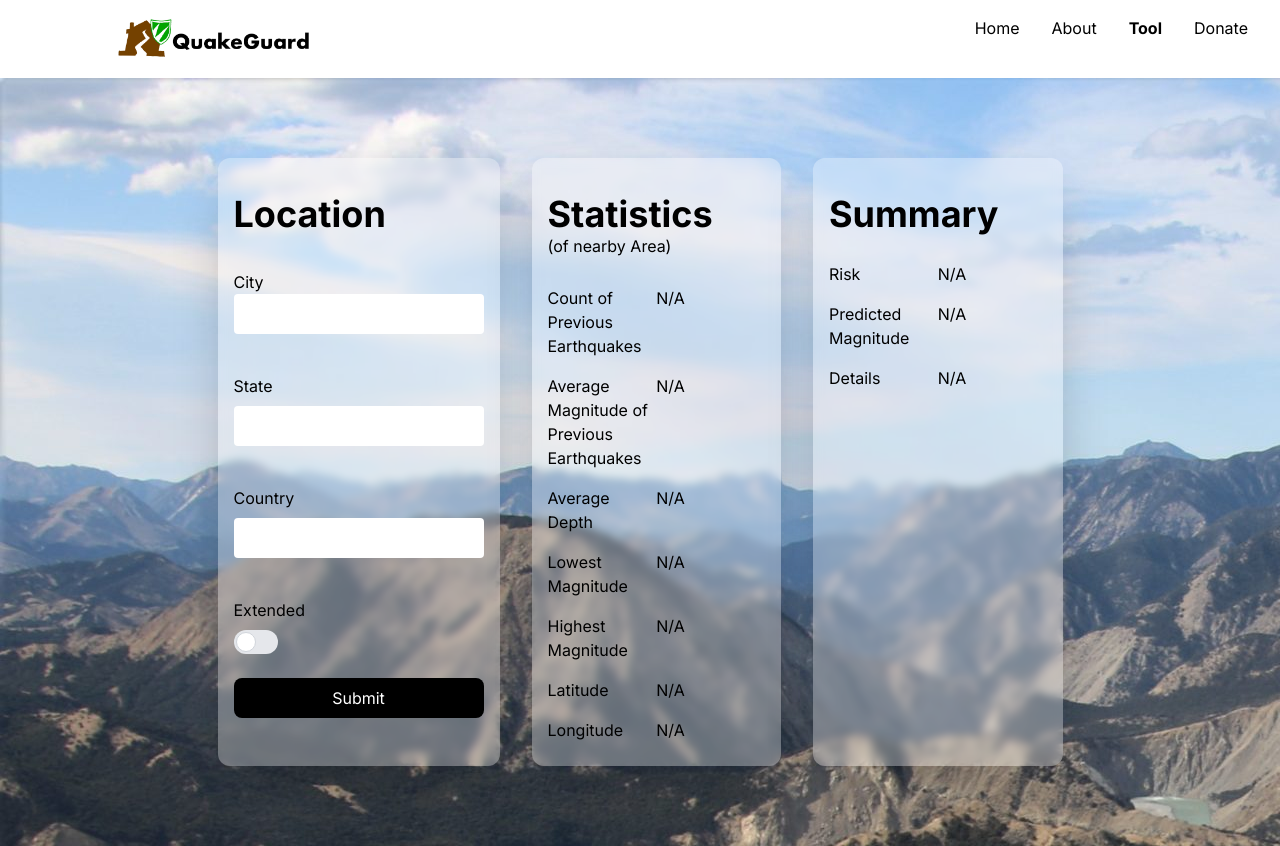
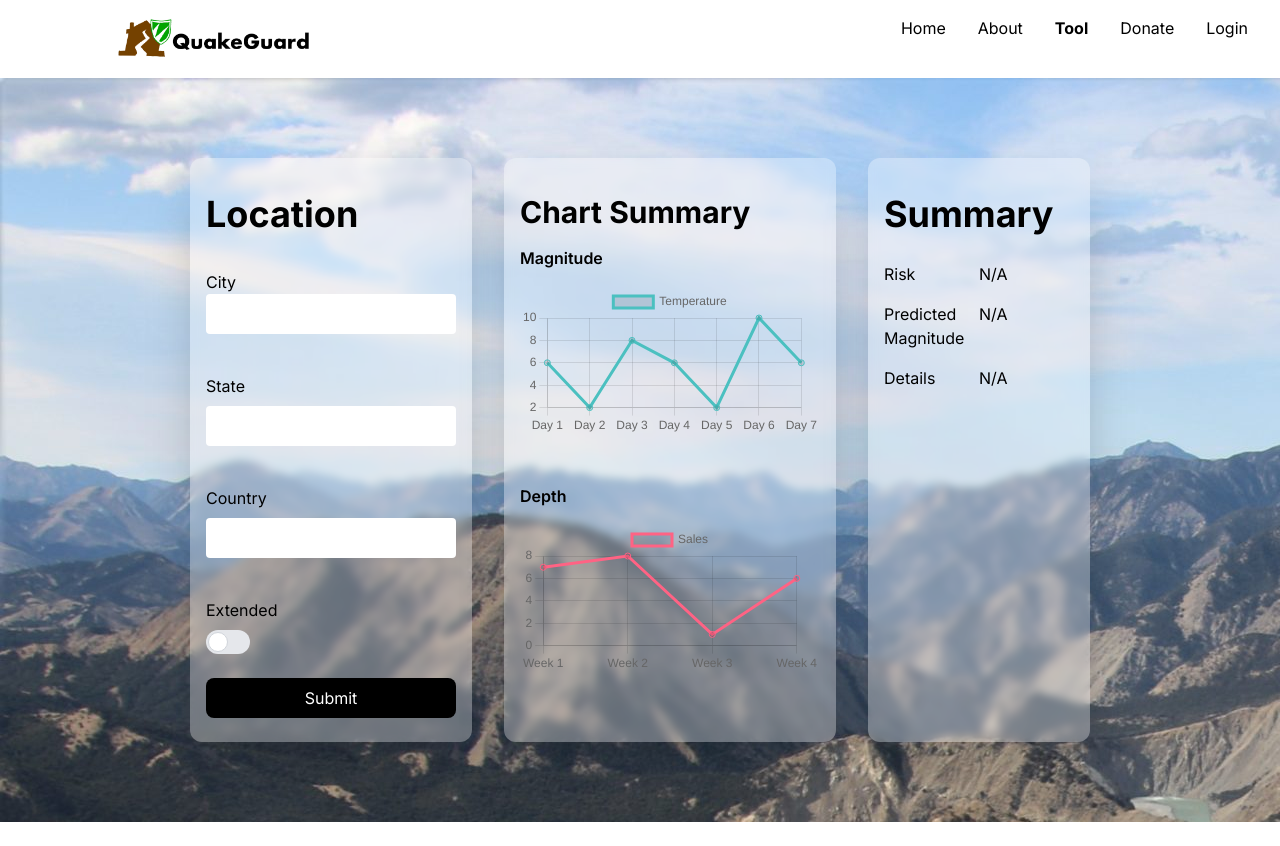
Before and after one commit to adityarao2005/deltahacksX, a Next.js app in the folder quake-guard/quake-guard-frontend/: page /tool in a window 1280 px wide. After the commit the page ends 822 px from the top, so only its background shows below. Built offline with nearby package versions, Linux system fonts and the light colour scheme.

Commit message:
Made new UI for Donate Page, and put charts onto tool

```diff
--- a/quake-guard/quake-guard-frontend/package.json
+++ b/quake-guard/quake-guard-frontend/package.json
@@ -11,8 +11,10 @@
   "dependencies": {
     "@stripe/react-stripe-js": "^2.4.0",
     "@stripe/stripe-js": "^2.3.0",
+    "chart.js": "^4.4.1",
     "next": "14.0.4",
     "react": "^18",
+    "react-chartjs-2": "^5.2.0",
     "react-dom": "^18"
   },
   "devDependencies": {
--- a/quake-guard/quake-guard-frontend/src/app/donate/page.tsx
+++ b/quake-guard/quake-guard-frontend/src/app/donate/page.tsx
@@ -5,21 +5,29 @@ export default function DonatePage() {
   const goBack = () => {
     window.location.href = "/";
   };
+
   const [donated, setDonated] = useState(false);
-	const dontateFunction = () => {
+  const [showLoginScreen, setShowLoginScreen] = useState(false);
+
+  const donateFunction = () => {
     setDonated(true);
   };
 
+  const showLogin = () => {
+
+    window.location.href = "/login";
+  };
+
   return (
-		<div className="flex flex-col bg-[url('/quake3.jpeg')]">
+    <div className="flex flex-col bg-[url('/quake3.jpeg')] flex-1">
       <div className='flex-1 bg-gray-300 rounded-xl pt-4 pb-18 px-10 my-20 w-1/4 mx-auto text-center shadow-2xl backdrop-blur-md bg-white/30'>
-				<div className={"pb-8 " + (donated ? "block" : "hidden")}>
+        {donated ? (
+          <div className="pb-8 block">
             <h1 className='text-center text-4xl font-bold py-5'>
               Thank you for your donation!
             </h1>
             <p className='text-center text-xl'>
-						Your $10 donation will go towards helping the victims of
-						the earthquake.
+              Your $10 donation will go towards helping the victims of the earthquake.
             </p>
             <button
               className='rounded-lg bg-[#030712] text-white py-2 px-4 mt-4'
@@ -28,7 +36,8 @@ export default function DonatePage() {
               Home
             </button>
           </div>
-				<div className={"pb-8 " + (donated && "hidden")}>
+        ) : (
+          <div className={"pb-8 " + (showLoginScreen ? "hidden" : "block")}>
             <h1 className='text-center text-4xl font-bold py-5'>
               Donate
             </h1>
@@ -73,16 +82,22 @@ export default function DonatePage() {
                 </span>
               </div>
               <div className='flex flex-col py-2'>
+                <a href="/login">
+                  Are you a Relief Agency?
+                </a>
+              </div>
+            </div>
+            <div className='flex flex-col py-2'>
               <button
                 type='submit'
                 className='rounded-lg bg-[#030712] text-white py-2 px-4'
-								onClick={dontateFunction}
+                onClick={donateFunction}
               >
                 Donate
               </button>
             </div>
           </div>
-				</div>
+        )}
       </div>
     </div>
   );
--- /dev/null
+++ b/quake-guard/quake-guard-frontend/src/app/login/page.tsx
@@ -0,0 +1,48 @@
+import React from "react";
+
+const LoginPage = () => {
+  return (
+    <div className="flex flex-col items-center justify-center min-h-screen bg-[url('/quake3.jpeg')]">
+      <div className='bg-gray-300 rounded-xl p-8 w-96 text-center shadow-2xl backdrop-blur-md bg-white/30'>
+        <h1 className='text-4xl font-bold mb-8 text-[#030712]'>
+          Relief Agency Login
+        </h1>
+        <div className='flex flex-col'>
+          <div className='mb-4'>
+            <label htmlFor='username' className='text-[#030712] text-lg font-semibold mb-2'>
+              Username
+            </label>
+            <input
+              type='text'
+              className='rounded border-2 border-[#030712] p-2 w-full focus:outline-none focus:border-[#030712]'
+            />
+          </div>
+          <div className='mb-6'>
+            <label htmlFor='password' className='text-[#030712] text-lg font-semibold mb-2'>
+              Password
+            </label>
+            <input
+              type='password'
+              className='rounded border-2 border-[#030712] p-2 w-full focus:outline-none focus:border-[#030712]'
+            />
+          </div>
+
+          <a href="/signup" className = 'mb-4' >
+            Create an Account
+          </a>
+          <div className='flex justify-center'>
+            <button
+              type='submit'
+              className='rounded-lg bg-[#030712] text-white py-2 px-4 hover:bg-opacity-80 transition-all'
+              // Add your login function here
+            >
+              Login
+            </button>
+          </div>
+        </div>
+      </div>
+    </div>
+  );
+};
+
+export default LoginPage;
--- /dev/null
+++ b/quake-guard/quake-guard-frontend/src/app/signup/page.tsx
@@ -0,0 +1,53 @@
+import React from "react";
+
+const SignupPage = () => {
+  return (
+    <div className="flex flex-col items-center justify-center min-h-screen bg-[url('/quake3.jpeg')]">
+      <div className='bg-gray-300 rounded-xl p-8 w-96 text-center shadow-2xl backdrop-blur-md bg-white/30'>
+        <h1 className='text-4xl font-bold mb-8 text-[#030712]'>
+          Create an Account
+        </h1>
+        <div className='flex flex-col'>
+          <div className='mb-4'>
+            <label htmlFor='username' className='text-[#030712] text-lg font-semibold mb-2'>
+              Username
+            </label>
+            <input
+              type='text'
+              className='rounded border-2 border-[#030712] p-2 w-full focus:outline-none focus:border-[#030712]'
+            />
+          </div>
+          <div className='mb-4'>
+            <label htmlFor='email' className='text-[#030712] text-lg font-semibold mb-2'>
+              Email
+            </label>
+            <input
+              type='email'
+              className='rounded border-2 border-[#030712] p-2 w-full focus:outline-none focus:border-[#030712]'
+            />
+          </div>
+          <div className='mb-6'>
+            <label htmlFor='password' className='text-[#030712] text-lg font-semibold mb-2'>
+              Password
+            </label>
+            <input
+              type='password'
+              className='rounded border-2 border-[#030712] p-2 w-full focus:outline-none focus:border-[#030712]'
+            />
+          </div>
+          <div className='flex justify-center'>
+            <button
+              type='submit'
+              className='rounded-lg bg-[#030712] text-white py-2 px-4 hover:bg-opacity-80 transition-all'
+              // Add your signup function here
+            >
+              Sign Up
+            </button>
+          </div>
+        </div>
+      </div>
+    </div>
+  );
+};
+
+export default SignupPage;
--- a/quake-guard/quake-guard-frontend/src/app/tool/page.tsx
+++ b/quake-guard/quake-guard-frontend/src/app/tool/page.tsx
@@ -1,5 +1,8 @@
 "use client";
 import React, { useState } from "react";
+import LineChart  from "@/components/Chart";
+
+
 
 // States
 enum LoadingState {
@@ -237,61 +240,10 @@ export default function ToolPage() {
 					<div className='p-4'></div>
 					<div className='flex-1 rounded-xl p-4 shadow-2xl backdrop-blur-sm bg-white/30 z-10'>
 						<div className='py-5'>
-							<h1 className='text-4xl font-bold'>Statistics</h1>
-							(of nearby Area)
+							<h1 className='text-3xl font-bold'>Chart Summary</h1>
+							<LineChart />
 						</div>
-						<div className='grid grid-cols-2 text-md'>
-							<div className='py-2'>
-								Count of Previous Earthquakes
-							</div>
-							<div className='flex flex-col py-2'>
-								{data.num_earthquakes
-									? data.num_earthquakes
-									: "N/A"}
-							</div>
 
-							<div className='py-2'>
-								Average Magnitude of Previous Earthquakes
-							</div>
-							<div className='flex flex-col py-2'>
-								{data.avg_magnitude
-									? Math.round(data.avg_magnitude * 100) / 100
-									: "N/A"}
-							</div>
-							<div className='py-2'>Average Depth</div>
-							<div className='flex flex-col py-2'>
-								{data.avg_depth ? data.avg_depth : "N/A"}
-							</div>
-
-							<div className='py-2'>Lowest Magnitude</div>
-							<div className='flex flex-col py-2'>
-								{data.lowest_magnitude
-									? Math.round(data.lowest_magnitude * 100) /
-									  100
-									: "N/A"}
-							</div>
-
-							<div className='py-2'>Highest Magnitude</div>
-							<div className='flex flex-col py-2'>
-								{data.highest_magnitude
-									? Math.round(data.highest_magnitude * 100) /
-									  100
-									: "N/A"}
-							</div>
-
-							<div className='py-2'>Latitude</div>
-							<div className='py-2'>
-								{data.lat
-									? Math.round(data.lat * 1000000) / 1000000
-									: "N/A"}
-							</div>
-
-							<div className='py-2'>Longitude</div>
-							<div className='py-2'>
-								{data.lng
-									? Math.round(data.lng * 1000000) / 1000000 : "N/A"}
-							</div>
-						</div>
 					</div>
 					<div className='p-4'></div>
 					<div className='flex-1 rounded-xl p-4 shadow-2xl backdrop-blur-sm bg-white/30 z-10'>
--- /dev/null
+++ b/quake-guard/quake-guard-frontend/src/components/Chart.tsx
@@ -0,0 +1,50 @@
+import React from 'react';
+import Chart from "chart.js/auto"
+import {CategoryScale} from "chart.js"
+import { Line } from 'react-chartjs-2';
+
+Chart.register(CategoryScale)
+
+const generateRandomData = () => {
+  return Array.from({ length: 7 }, () => Math.floor(Math.random() * 10) + 1);
+};
+
+const LineChart = () => {
+  // Example data for Line Chart 1 (Temperature)
+  const chartData1 = {
+    labels: ['Day 1', 'Day 2', 'Day 3', 'Day 4', 'Day 5', 'Day 6', 'Day 7'],
+    datasets: [
+      {
+        label: 'Temperature',
+        data: generateRandomData(),
+        fill: false,
+        borderColor: 'rgba(75,192,192,1)',
+      },
+    ],
+  };
+
+  // Example data for Line Chart 2 (Sales)
+  const chartData2 = {
+    labels: ['Week 1', 'Week 2', 'Week 3', 'Week 4'],
+    datasets: [
+      {
+        label: 'Sales',
+        data: generateRandomData(),
+        fill: false,
+        borderColor: 'rgba(255,99,132,1)',
+      },
+    ],
+  };
+
+  return (
+    <div>
+      <h2 className='text-1xl font-semibold py-4'>Magnitude</h2>
+      <Line data={chartData1} />
+
+      <h2 className='text-1xl font-semibold py-4 mt-8'>Depth</h2>
+      <Line data={chartData2} />
+    </div>
+  );
+};
+
+export default LineChart;
--- a/quake-guard/quake-guard-frontend/src/components/NavComponent.tsx
+++ b/quake-guard/quake-guard-frontend/src/components/NavComponent.tsx
@@ -38,11 +38,12 @@ function Navbar(props: React.PropsWithChildren<{}>) {
 
 export default function NavComponent() {
 	return (
-		<Navbar classNames="">
+		<Navbar>
 			<NavLink href='/'>Home</NavLink>
 			<NavLink href='/about'>About</NavLink>
 			<NavLink href='/tool'>Tool</NavLink>
 			<NavLink href='/donate'>Donate</NavLink>
+			<NavLink href='/login'>Login</NavLink>
 		</Navbar>
 	);
 }
```
Also changed, not shown: quake-guard/quake-guard-frontend/src/app/donate/SignUp.tsx (deleted), 1 other file (tests, documents, lock files or other folders). Lines whose indentation alone changed are shown as unchanged.
